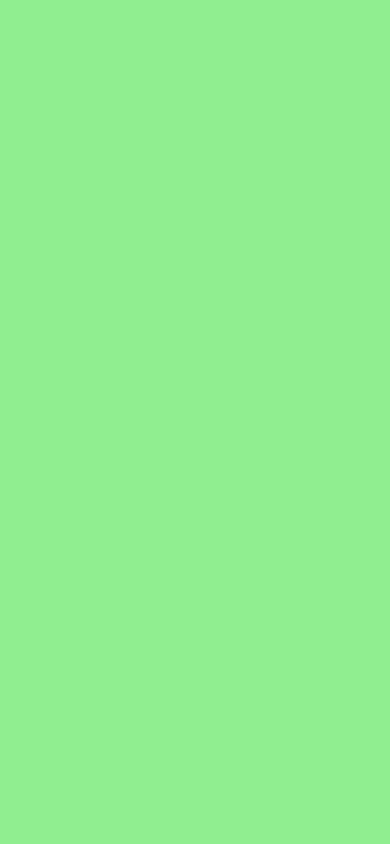
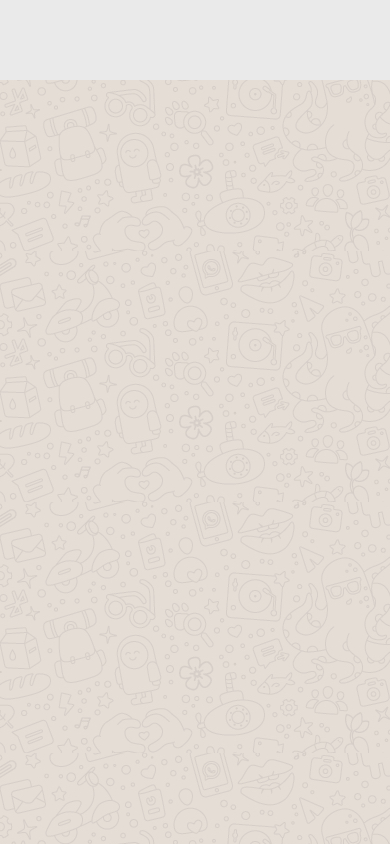
Before and after one commit to AleDiBernardo/html-css-boolzapp, a plain HTML site: page index.html in a window 390 px wide. Drawn offline with Linux system fonts and the light colour scheme.

Commit message:
feat: header chat responsiveness done

```diff
--- a/css/style.css
+++ b/css/style.css
@@ -3,6 +3,7 @@
     --green-color: #009688;
     --our-msg-color: #D5F9BA;
     --notificatio-sec-color: #8EDAFC;
+    --gray-color: #EAEAEA;
 }
 
 /* RESET */
@@ -23,6 +24,7 @@ img {
 
 body {
     height: 100vh;
+    background: linear-gradient(to bottom, var(--green-color), var(--green-color) 20%, #D5DBD9 50px, #D5DBD9);
 }
 
 /* MAIN SECTION */
@@ -34,16 +36,52 @@ main {
     /* background-color: lightcoral; */
 }
 
+
+
 /* LEFT SECTION */
 .left-section {
+    position: relative;
     background-color: lightblue;
 }
 
+
+
 /* RIGHT SECTION */
 .right-section {
+    position: relative;
     width: 100%;
     height: 100%;
     background-color: lightgreen;
+}
+
+
+/* HEADER CHAT */
+.right-section .hdr-chat,
+.left-section .hdr-chat{
+    position: absolute;
+    top: 0;
+    left: 0;
+    z-index: 9999;
+
+    width: 100%;
+    height: 80px;
+
+    /* debug */
+    background-color: var(--gray-color);
+}
+
+.left-section .hdr-chat {
+    border-right: 1px solid lightgrey;
+}
+
+/* Body Chat */
+
+.body-chat {
+    width: 100%;
+    height: 100vh;
+
+    /* debug */
+    background-image: url('../img/mine.jpg');
 }
 
 /* -------------------------------------------------------------------------- */
@@ -53,3 +91,7 @@ main {
 .flex {
     display: flex;
 }
+
+.container-80 {
+    width: 80%;
+}
--- a/index.html
+++ b/index.html
@@ -26,12 +26,27 @@
 
         <!-- LEFT SECTION -->
         <section class="left-section">
-
+            <header class="hdr-chat">
+                <div class="container-80"></div>
+            </header>
         </section>
         <!-- /LEFT SECTION -->
 
         <!-- RIGHT SECTION -->
         <section class="right-section">
+
+
+            <!-- HEADER CHAT -->
+            <header class="hdr-chat">
+                <div class="container-80"></div>
+            </header>
+            <!-- /HEADER CHAT -->
+
+            <!-- BODY CHAT -->
+            <div class="body-chat"></div>
+            <!-- /BODY CHAT -->
+
+
 
         </section>
         <!-- /RIGHT SECTION -->
```
Lines whose indentation alone changed are shown as unchanged.
